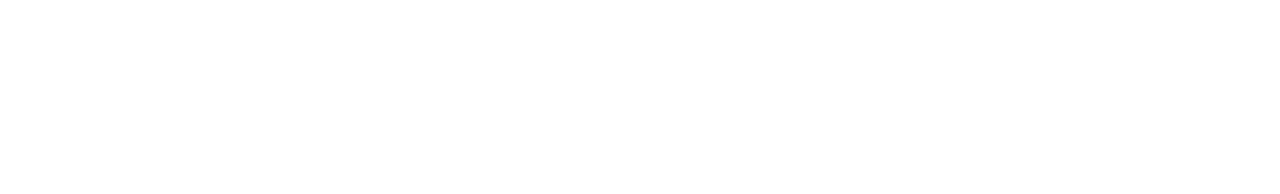
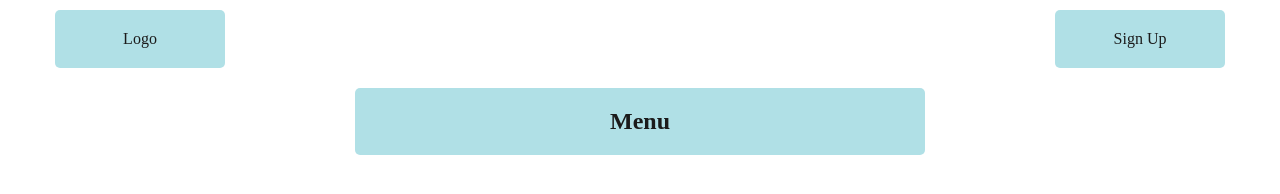
Before and after one commit to mirdan22/Assi_Mirdan_Project4, a plain HTML site: page index.html in a window 1280 px wide. Drawn offline with Linux system fonts and the light colour scheme.

Commit message:
Header
added

```diff
--- a/index.html
+++ b/index.html
@@ -3,12 +3,22 @@
 <head>
     <meta charset="UTF-8">
     <meta name="viewport" content="initial-scale=1.0, width=device-width">
-    <title>Grid Framework Scaffold</title>
+    <title>Zima Energy Drink</title>
 
     <link href="css/grid.css" rel="stylesheet">
     <link href="css/main.css" rel="stylesheet">
 </head>
 <body>
+
+    <h1 class="hidden"> Zima </h1>
+    <header class="grid-con" id="main-header">
+        <div class="box col-start-1 col-end-2 m-col-start-1 m-col-end-3 xl-col-start-2 xl-col-end-3" id="main-logo">Logo</div>
+        <div class="box col-start-2 m-col-start-4 m-col-end-10 col-end-4 l-col-start-11 l-col-end-13 xl-col-start-11 xl-col-end-13" id="sign-up">Sign Up</div>
+        <nav class="box col-end-5 m-col-start-11 m-col-end-13 l-col-start-4 l-col-end-10" id="main_menu"> <h2>Menu</h2>
+        </nav>
+    </header>
+
+
     <script src="js/main.js"></script>
 </body>
 </html>
```
